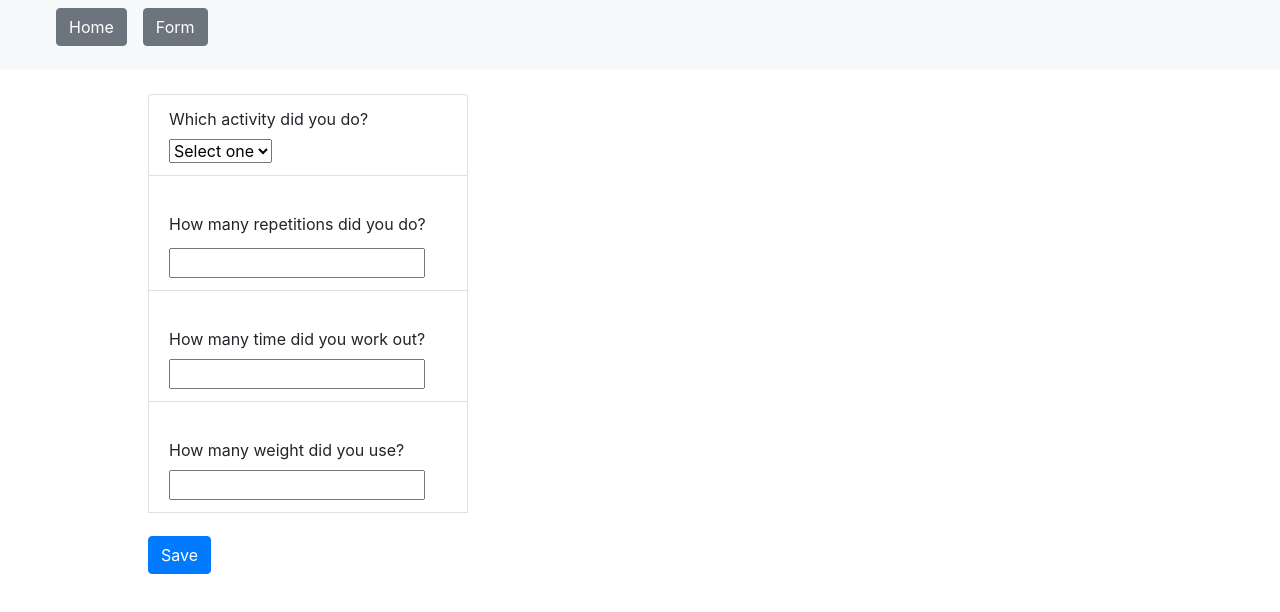
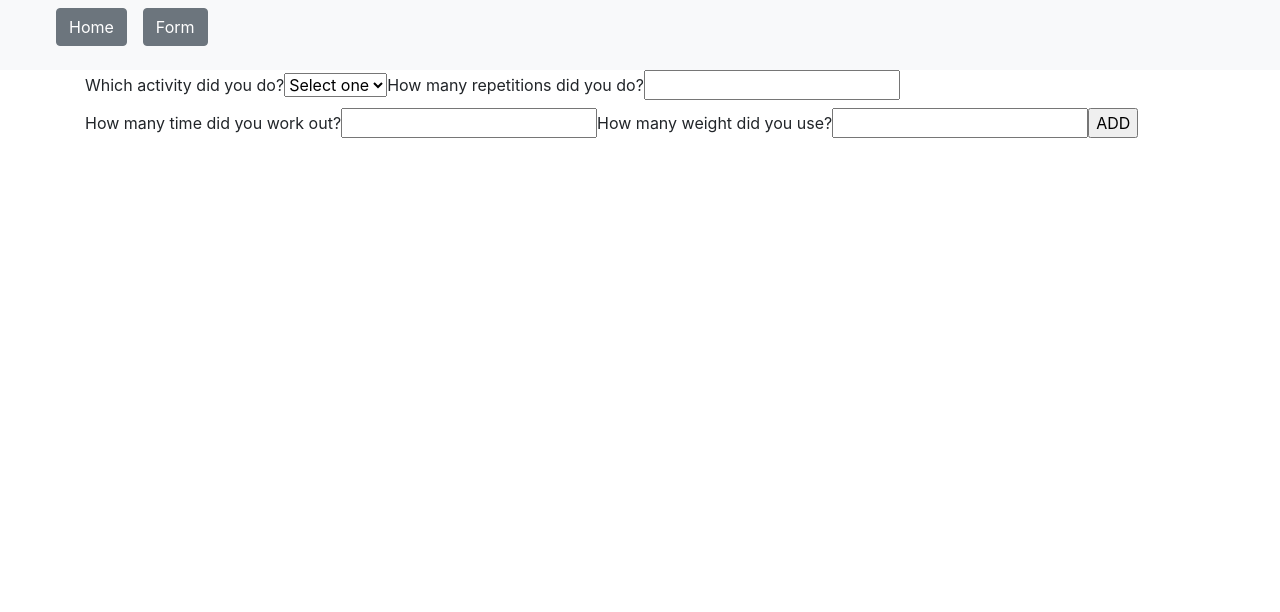
Before and after one commit to LolaEnBeta/WorkOutApp, a React (Create React App) app: page /activityform in a window 1280 px wide. Shown: the top 612 px of the page. Built offline with nearby package versions, Linux system fonts and the light colour scheme.

Commit message:
Rename the component and class Form to ActivityForm

```diff
--- a/src/components/ActivityForm.js
+++ b/src/components/ActivityForm.js
@@ -1,72 +1,26 @@
 import React from 'react';
 import axios from 'axios';
+import { withRouter } from 'react-router-dom'
 
 class ActivityForm extends React.Component {
     constructor() {
         super();
         this.state = {
-            counterId: 0,
+            type: '',
+            reps: '',
+            totalTime: '',
+            weight: ''
         }
     }
-    render() {
-        return (
-            <div className="container mt-4 ml-5" style={{width: 350}}>
-                <div className="list-group-item">
-                    <label>Which activity did you do?</label>
-                    <div>
-                        <select name="type" id="type">
-                            <option value="">Select one</option>
-                            <option value="Pushups">Pushups</option>
-                            <option value="ABS">ABS</option>
-                        </select>
-                    </div>
-                </div>
 
-                <div className="list-group-item">
-                    <label className="card-title mt-4">How many repetitions did you do?</label>
-
-                    <div>
-                        <input type="text" name="reps" id="reps" />
-                    </div>
-                </div>
-
-                <div className="list-group-item">
-                    <label className="mt-4">How many time did you work out?</label>
-
-                    <div>
-                        <input type="text" name="totalTime" id="totalTime" />
-                    </div>
-                </div>
-
-                <div className="list-group-item">
-                    <label className="mt-4">How many weight did you use?</label>
-
-                    <div>
-                        <input type="text" name="weight" id="weight" />
-                    </div>
-                </div>
-
-                <button
-                    className="mt-4 btn btn-primary"
-                    onClick={this.saveActivity.bind(this)}>
-                    Save
-                </button>
-            </div>
-        );
-    }
-    saveActivity() {
-
-        const typeInput = document.getElementById("type");
-        const repsInput = document.getElementById("reps");
-        const totalTimeInput = document.getElementById("totalTime");
-        const weightInput = document.getElementById("weight");
+    addActivity(e) {
+        e.preventDefault();
 
         let newActivity = {
-            type: typeInput.value,
-            reps: repsInput.value,
-            totalTime: totalTimeInput.value || 0,
-            weight: weightInput.value || 0,
-            id: this.state.counterId,
+            type: this.state.type,
+            reps: this.state.reps,
+            totalTime: this.state.totalTime,
+            weight: this.state.weight,
         }
 
         axios({
@@ -77,17 +31,61 @@ class ActivityForm extends React.Component {
               "type": newActivity.type,
               "reps": newActivity.reps,
               "totalTime": newActivity.totalTime,
-              "weight": newActivity.weight
+              "weight": newActivity.weight,
+              "date": "2019/09/16"
             }
+        }).then (() => this.props.history.push('/day'))
+    }
+
+    changeStateValues ({name, value}) {
+        this.setState({
+          [name]: value
         })
+    };
 
-        typeInput.value = "";
-        repsInput.value = "";
-        totalTimeInput.value = "";
-        weightInput.value = "";
+    render() {
+        return(
+            <form
+                onSubmit={this.addActivity.bind(this)}>
 
-        // this.props.onActivityCreated.bind(this);
+                <label>
+                    Which activity did you do?
+                    <select
+                        name="type"
+                        onChange={event => this.changeStateValues(event.target)}>
+                        <option value="">Select one</option>
+                        <option value="Pushups">Pushups</option>
+                        <option value="ABS">ABS</option>
+                    </select>
+                </label>
+
+                <label>
+                    How many repetitions did you do?
+                    <input
+                        type="text"
+                        name="reps"
+                        onChange={event => this.changeStateValues(event.target)}/>
+                </label>
+
+                <label>
+                        How many time did you work out?
+                        <input
+                            type="text"
+                            name="totalTime"
+                            onChange={event => this.changeStateValues(event.target)}/>
+                </label>
+
+                <label>
+                    How many weight did you use?
+                    <input
+                        type="text"
+                        name="weight"
+                        onChange={event => this.changeStateValues(event.target)}/>
+                </label>
+                <input type="submit" value="ADD" />
+            </form>
+        );
     }
 }
 
-export default ActivityForm;
+export default withRouter(ActivityForm);
```
Also changed, not shown: src/components/Form.js (deleted, +0 -91 lines).
